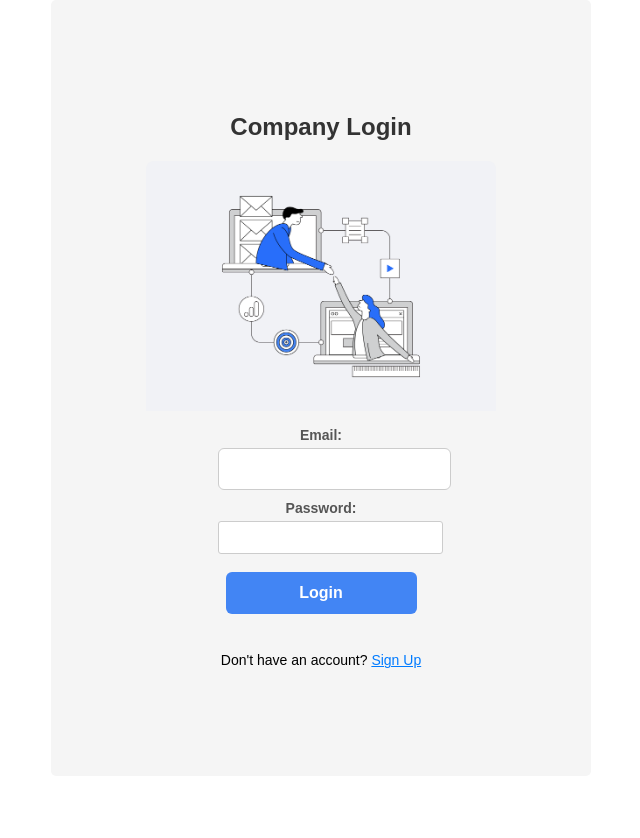
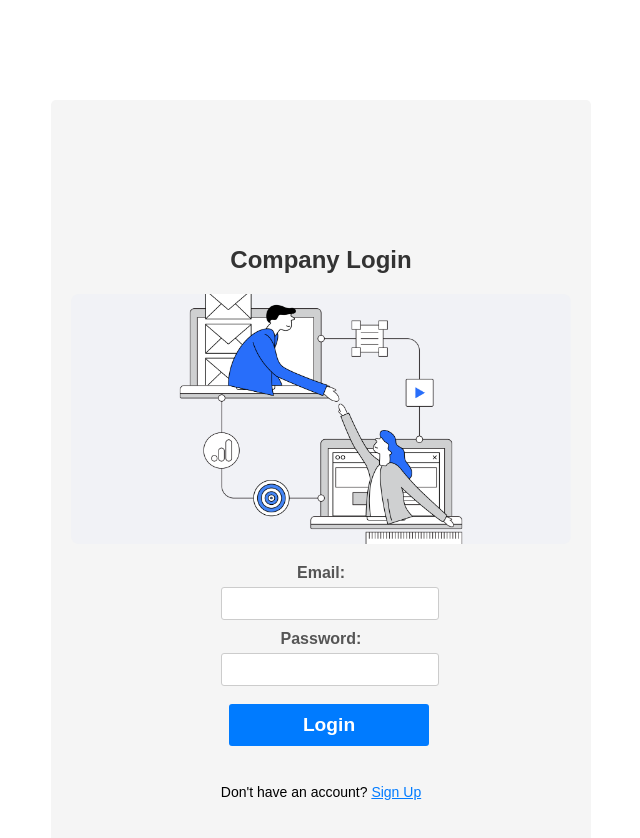
Before and after one commit to jalpa003/Job_Portal, a React (Create React App) app in the folder frontend/: page /company/login in a window 1280 px wide. Shown: the top 838 px of the page, without its empty margins (319-959 px from the left). Before the commit the page ends 800 px from the top, so only its background shows below. Built offline with nearby package versions, Linux system fonts and the light colour scheme.

Commit message:
Update CandidateRegister.css

```diff
--- a/frontend/src/components/CandidateRegister.css
+++ b/frontend/src/components/CandidateRegister.css
@@ -1,92 +1,88 @@
-.registration-container {
+.container {
     display: flex;
+    justify-content: center;
     align-items: center;
-    width: 100%;
-    max-width: 800px;
-    margin: 0 auto;
-    padding: 20px;
-    border: 1px solid #ccc;
-    border-radius: 8px;
+    height: 100vh;
+    margin-top: 100px;
+    background-color: #f5f5f5;
 }
 
-.registration-title {
+.card {
+    max-width: 400px;
+    padding: 20px;
+    background-color: #fff;
+    border-radius: 8px;
+    box-shadow: 0 2px 4px rgba(0, 0, 0, 0.1);
+}
+
+.header {
+    text-align: center;
+    margin-bottom: 20px;
+}
+
+.heading {
     font-size: 24px;
     font-weight: bold;
-    margin-bottom: 20px;
-    text-align: center;
     color: #333;
 }
 
-.registration-form {
-    display: flex;
-    flex-direction: column;
-    flex: 1;
+.card-image {
+    width: 100%;
+    margin-bottom: 20px;
+    border-radius: 8px;
 }
 
 .form-group {
     margin-bottom: 20px;
 }
 
-label {
-    font-size: 14px;
+.label {
+    display: block;
     font-weight: bold;
-    color: #555;
+    margin-bottom: 5px;
 }
 
-input[type='text'],
-input[type='email'],
-textarea {
+.input {
     width: 100%;
-    padding: 12px;
+    padding: 8px;
+    border-radius: 4px;
     border: 1px solid #ccc;
-    border-radius: 6px;
-    font-size: 14px;
-    color: #333;
+    outline: none;
 }
 
-select {
+.button {
     width: 100%;
-    padding: 12px;
-    border: 1px solid #ccc;
-    border-radius: 6px;
-    font-size: 14px;
-    color: #333;
-}
-
-button[type='submit'] {
-    background-color: #4285f4;
+    padding: 10px;
+    background-color: #007bff;
     color: #fff;
-    padding: 12px 20px;
+    font-weight: bold;
     border: none;
-    border-radius: 6px;
-    font-size: 16px;
-    font-weight: bold;
+    border-radius: 4px;
     cursor: pointer;
 }
 
-button[type='submit']:hover {
-    background-color: #0d47a1;
+.button:hover {
+    background-color: #0069d9;
 }
 
-/* React Toastify Styles */
-
-/* .Toastify__toast-container {
-    width: 300px;
-} */
-
-/* .Toastify__toast--success {
-    background-color: #43a047;
-    color: #fff;
+.text {
+    text-align: center;
+    font-size: 14px;
 }
 
-.Toastify__toast--error {
-    background-color: #d32f2f;
-    color: #fff;
-} */
+.link {
+    color: #007bff;
+    text-decoration: none;
+    cursor: pointer;
+}
 
-.profile-image {
-    width: 200px;
-    /* Adjust the width as needed */
-    height: auto;
-    margin-right: 20px;
+.link:hover {
+    text-decoration: underline;
 }
+
+.footer {
+    text-align: center;
+    margin-top: 20px;
+    font-size: 12px;
+    color: #777;
+}
```
